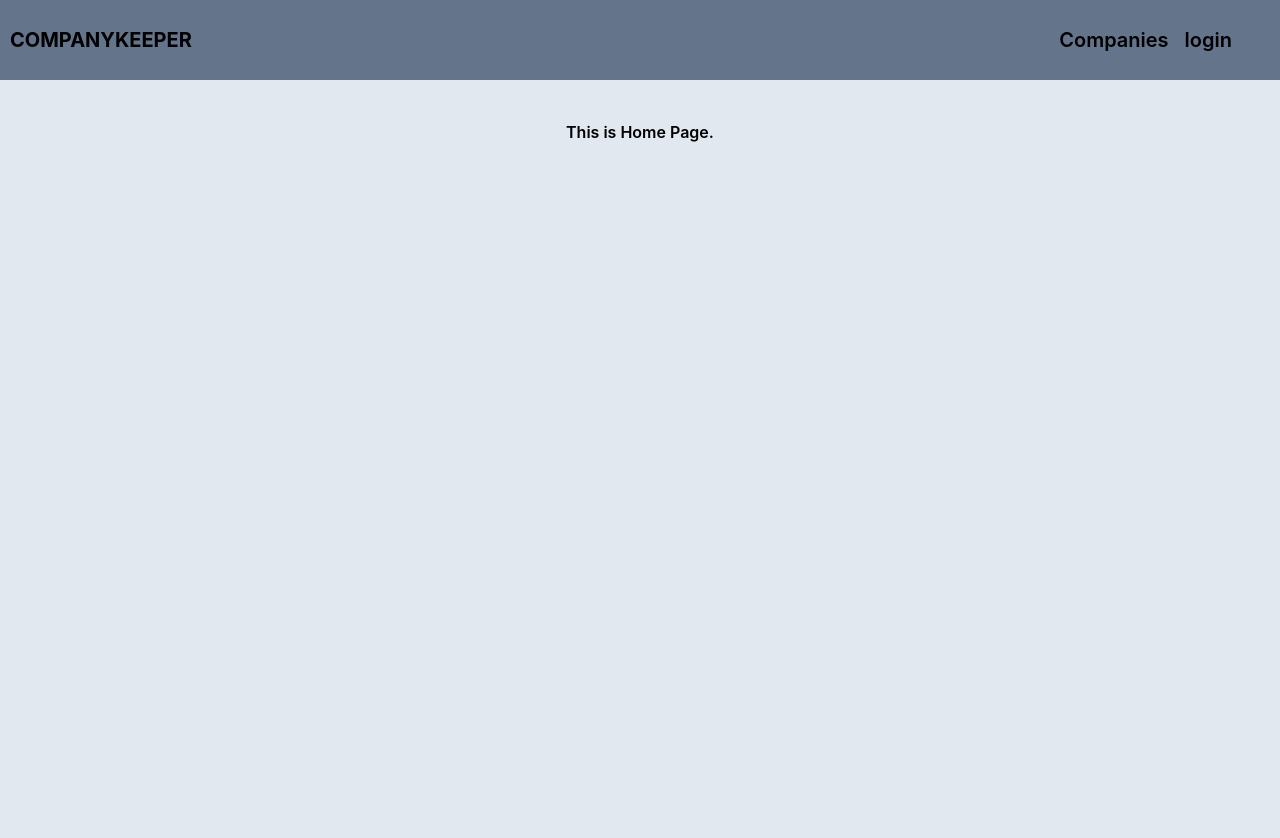
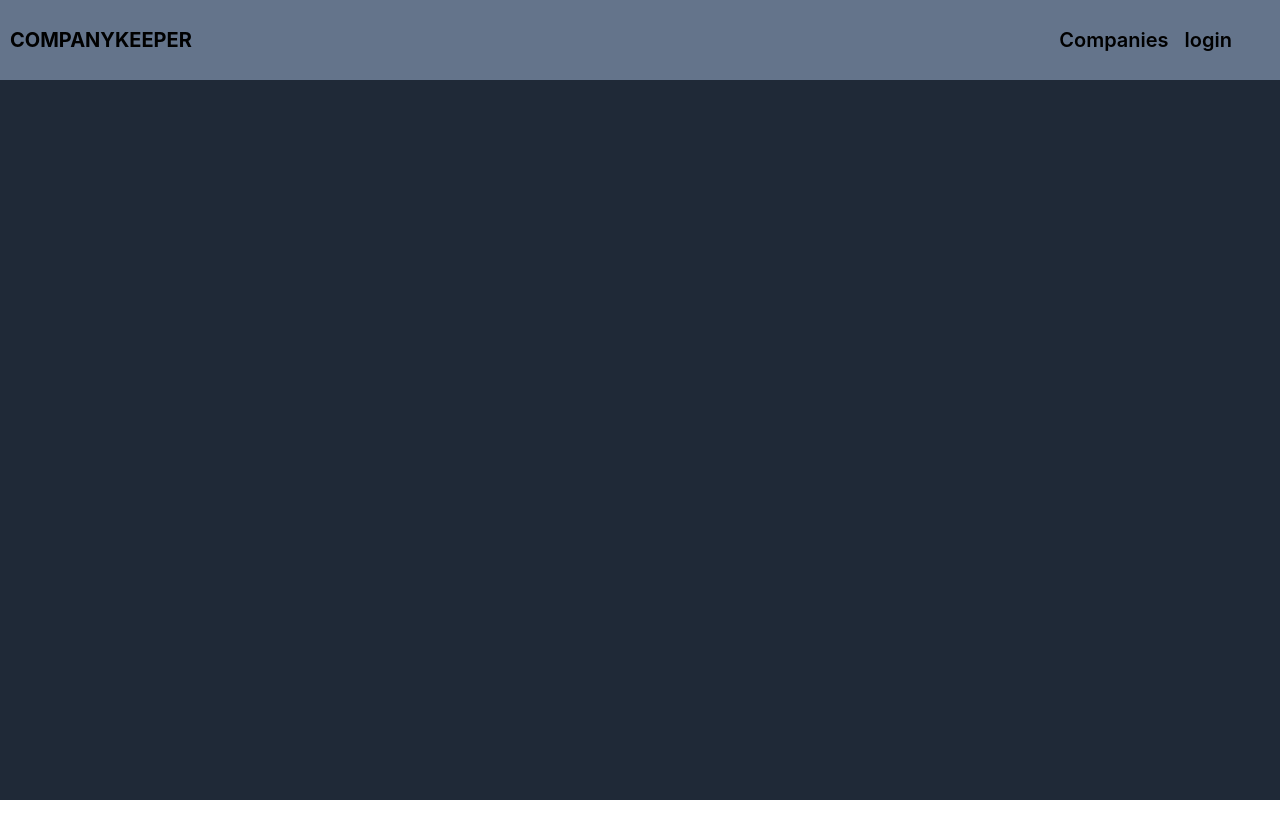
Before and after one commit to amit0117/CompanyKeeper, a React (Vite) app: page / in a window 1280 px wide. Shown: the top 838 px of the page. After the commit the page ends 800 px from the top, so only its background shows below. Built offline with nearby package versions, Linux system fonts and the light colour scheme; no server answers.

Commit message:
fixing build error

```diff
--- a/src/App.jsx
+++ b/src/App.jsx
@@ -6,7 +6,7 @@ import Header from './components/HeaderComponent';
 
 // Lazy loading components
 const Login = React.lazy(() => import('./components/Login'));
-const Home = React.lazy(() => import('./components/Home'));
+// const Home = React.lazy(() => import('./components/Home'));
 const CompanyScreen = React.lazy(() => import('./screen/CompanyScreen'));
 
 function App() {
@@ -21,7 +21,7 @@ function App() {
           >
             <Routes>
 
-              <Route path="/" element={<Home />} />
+              {/* <Route path="/" element={<Home />} /> */}
               <Route path="/login" element={<Login />} />
               <Route path="/company" element={<CompanyScreen />} />
             </Routes>
```
